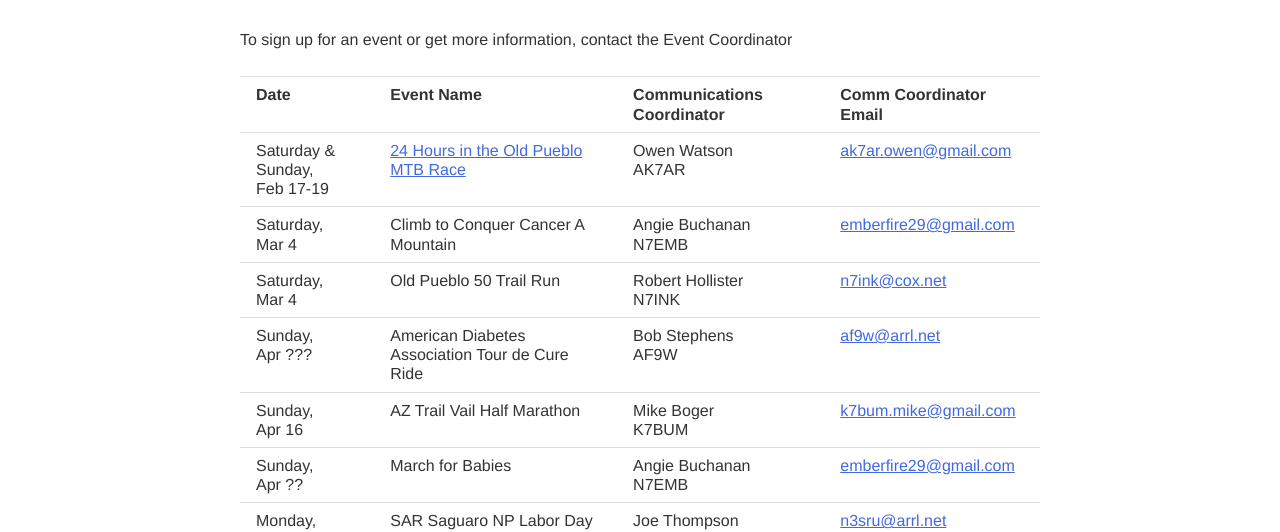
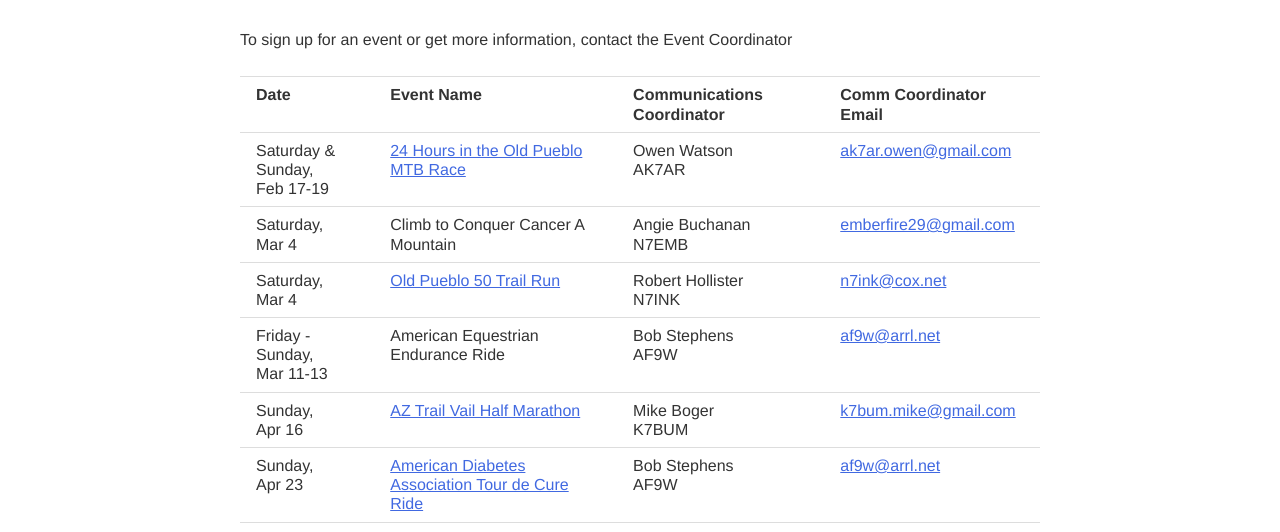
Before and after one commit to AF9W/soazhamservice, a plain HTML site: page 2017_events.html in a window 1280 px wide. Shown: the part 233-765 px from the top of the page. Drawn offline with Linux system fonts and the light colour scheme.

Commit message:
Add files via upload
Updated 2017 events

```diff
--- a/2017_events.html
+++ b/2017_events.html
@@ -64,23 +64,30 @@
 							</tr>
 							<tr>
 								<td>Saturday,<br>Mar 4</td>
-								<td>Old Pueblo 50 Trail Run </td>
+								<td><a href="http://www.oldpueblo50.com/" target="_blank">Old Pueblo 50 Trail Run </td>
 								<td>Robert Hollister<br>N7INK</td>
 								<td><a href="mailto:n7ink@cox.net">n7ink@cox.net</a></td>
 
 							</tr>
 							<tr>
-								<td>Sunday,<br>Apr ???</td>
-								<td>American Diabetes Association Tour de Cure Ride</td>
+								<td>Friday - Sunday,<br>Mar 11-13</td>
+								<td>American Equestrian Endurance Ride </td>
 								<td>Bob Stephens<br>AF9W</td>
 								<td><a href="mailto:af9w@arrl.net">af9w@arrl.net</a></td>
 
 							</tr>
 							<tr>
 								<td>Sunday,<br>Apr 16</td>
-								<td>AZ Trail Vail Half Marathon</td>
+								<td><a href="http://www.aztrail.org/vailtrailrun/" target="_blank">AZ Trail Vail Half Marathon</td>
 								<td>Mike Boger<br>K7BUM</td>
 								<td><a href="mailto:k7bum.mike@gmail.com">k7bum.mike@gmail.com</a></td>
+
+							</tr>
+							<tr>
+								<td>Sunday,<br>Apr 23</td>
+								<td><a href="http://main.diabetes.org/site/TR/TourdeCure/TourAdmin?pg=entry&fr_id=11754" target="_blank">American Diabetes Association Tour de Cure Ride</td>
+								<td>Bob Stephens<br>AF9W</td>
+								<td><a href="mailto:af9w@arrl.net">af9w@arrl.net</a></td>
 
 							</tr>
 							<tr>
```
